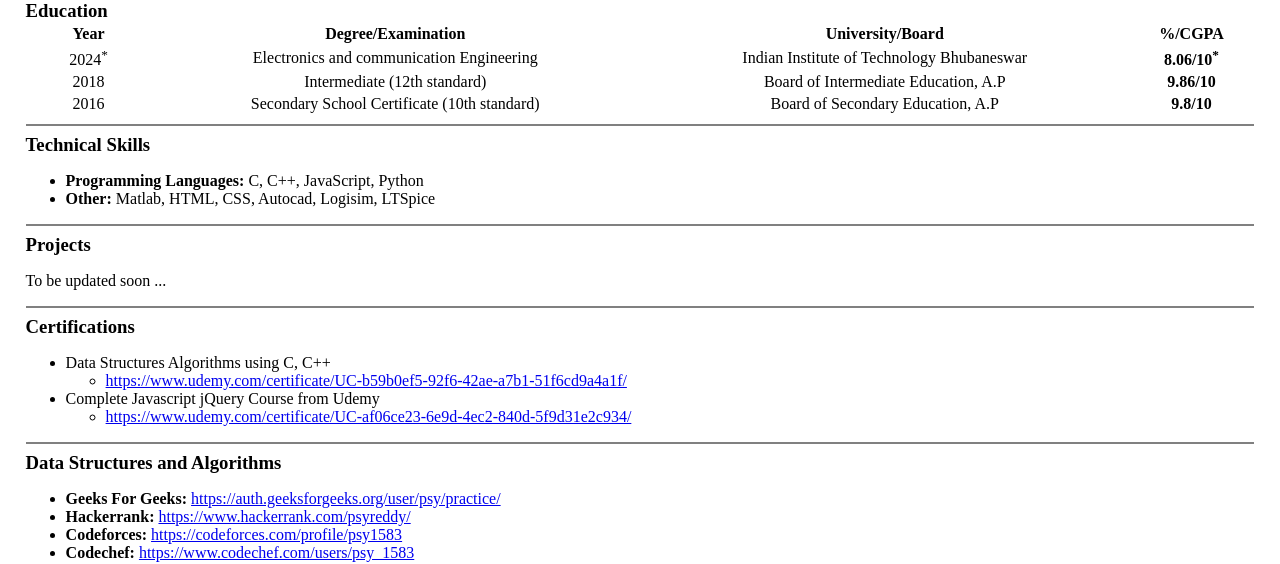
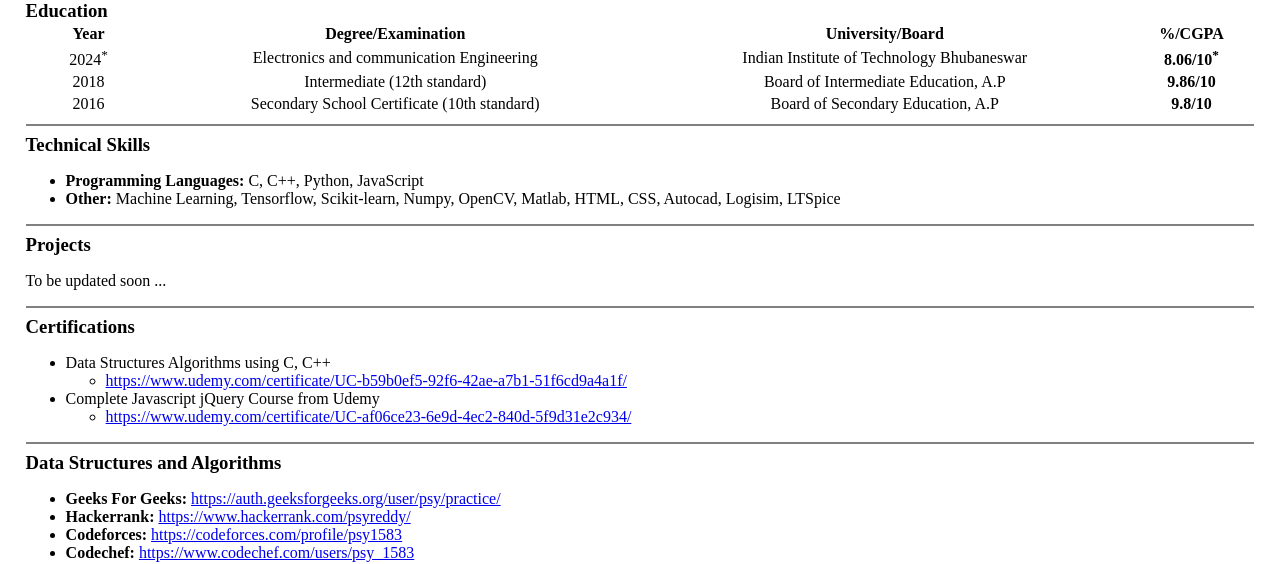
Before and after one commit to psyreddy/portfolio, a plain HTML site: page index.html in a window 1280 px wide. Shown: the part 246-810 px from the top of the page. Drawn offline with Linux system fonts and the light colour scheme.

Commit message:
Updated skill set

```diff
--- a/index.html
+++ b/index.html
@@ -6,7 +6,7 @@
     <meta name="viewport" content="width=device-width, initial-scale=1.0">
     <meta http-equiv="X-UA-Compatible" content="ie=edge">
     <link rel="stylesheet" href="css/styles.css">
-    <title>Yaswanth's Portfolio</title>
+    <title>Paipeti Sai Yaswanth Reddy</title>
 
 </head>
 
@@ -69,8 +69,8 @@
     <div class="tech-skills">
         <h3>Technical Skills</h3>
         <ul>
-            <li><span><strong>Programming Languages: </strong></span>C, C++, JavaScript, Python<span></span></li>
-            <li><span><strong>Other: </strong></span><span>Matlab, HTML, CSS, Autocad, Logisim, LTSpice</span></li>
+            <li><span><strong>Programming Languages: </strong></span>C, C++, Python, JavaScript <span></span></li>
+            <li><span><strong>Other: </strong></span><span>Machine Learning, Tensorflow, Scikit-learn, Numpy, OpenCV, Matlab, HTML, CSS, Autocad, Logisim, LTSpice</span></li>
         </ul>
     </div>
 
```
